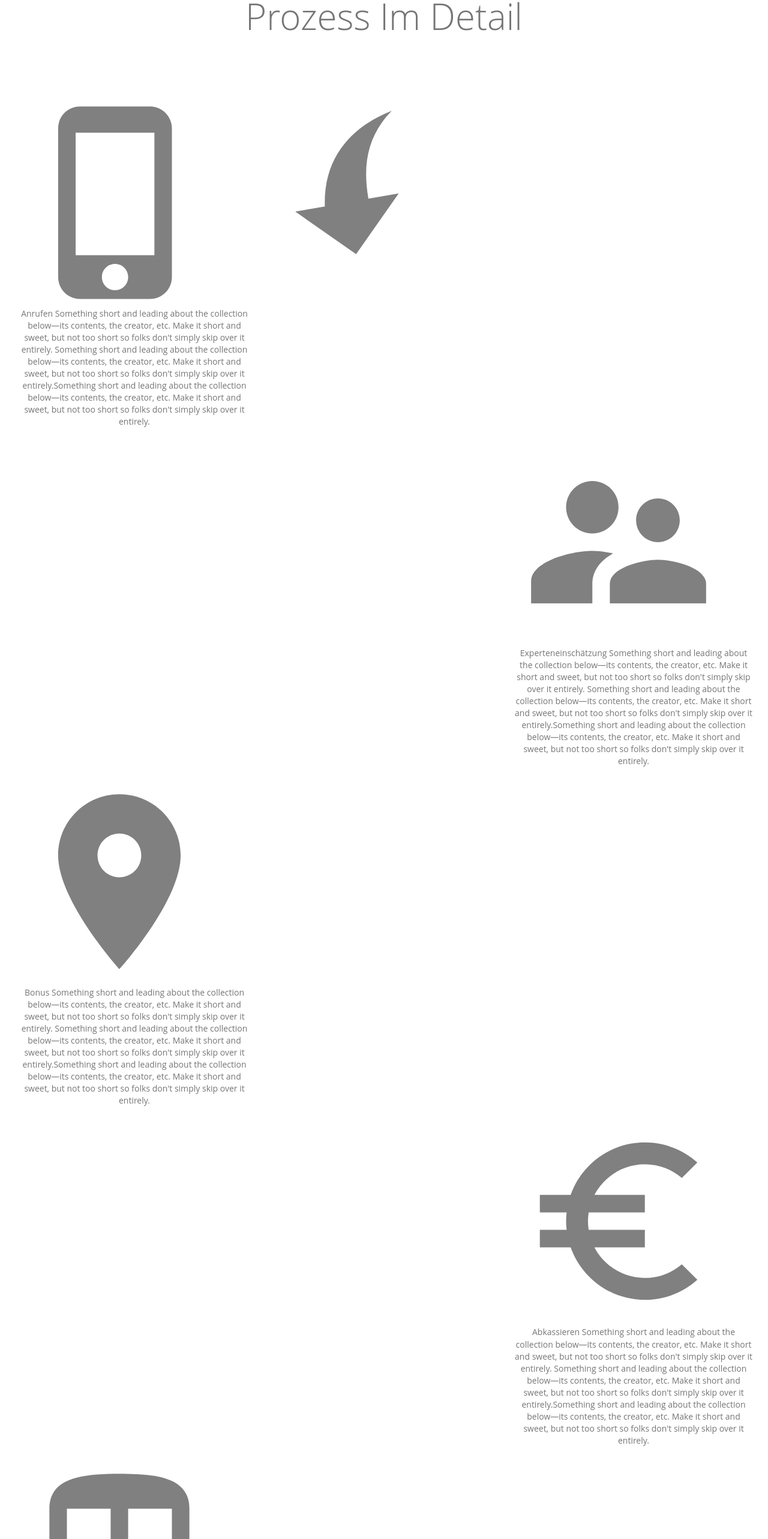
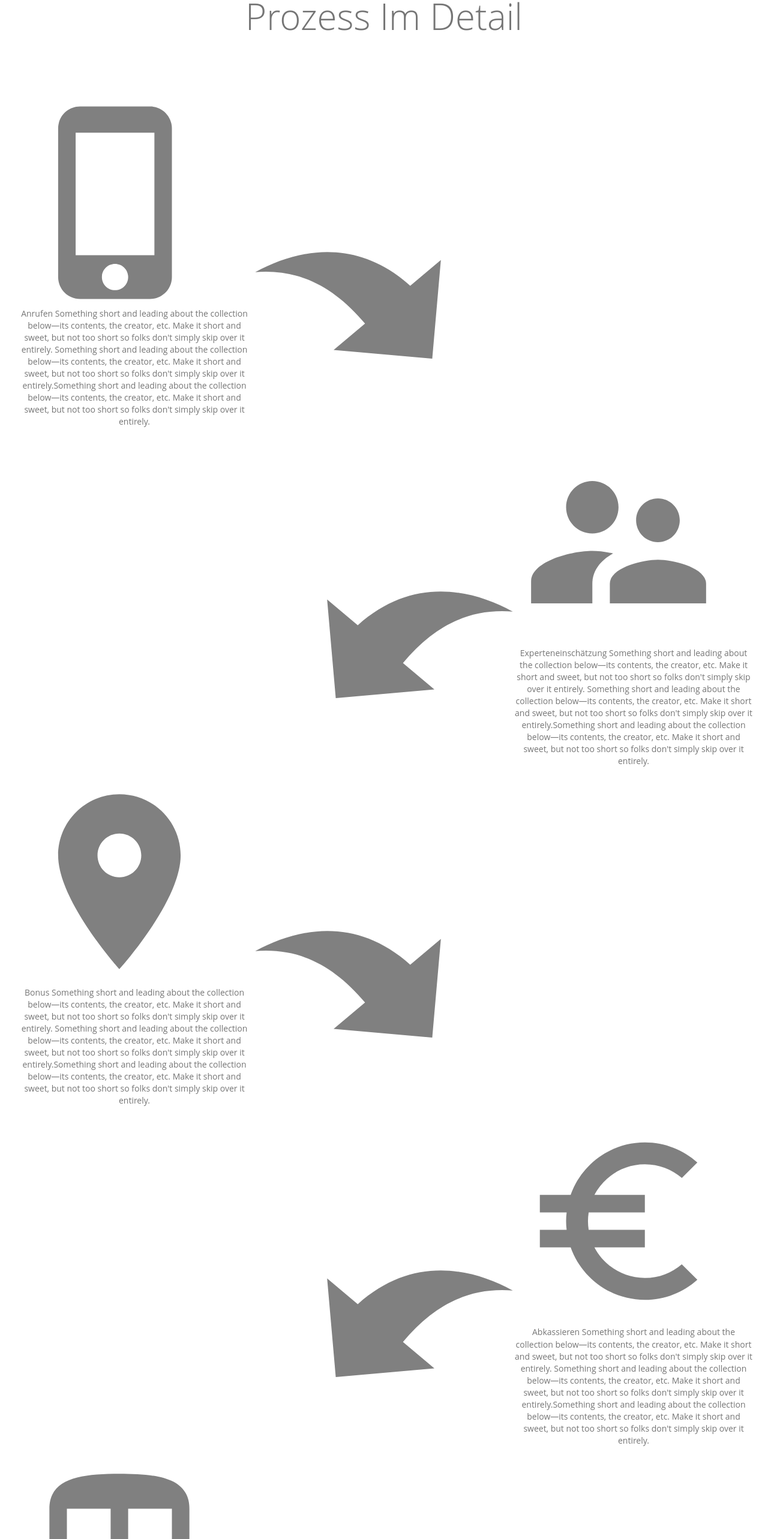
Before and after one commit to Sko007/wohnwagen, a React (Create React App) app: page / in a window 1280 px wide. Shown: the part 1320-3886 px from the top of the page at 60% size. Built offline with nearby package versions, Linux system fonts and the light colour scheme.

Commit message:
make arrows work

```diff
--- a/src/Pages/LandingPage.js
+++ b/src/Pages/LandingPage.js
@@ -359,10 +359,11 @@ export default function LandingPage() {
 								// className={classes.icon}
 								style={{
 									// transform: 'rotate(240deg)',
-									transform: 'scaleY(-1)',
-									transform: 'rotate(260deg)',
-									height: 300,
-									width: 300,
+									// marginLeft: 90,
+									marginTop: 120,
+									transform: 'scaleX(-1) rotate(310deg)',
+									height: 400,
+									width: 400,
 									color: 'grey',
 								}}
 							></ReplyIcon>
@@ -373,6 +374,18 @@ export default function LandingPage() {
 							flexWrap="wrap"
 							className={classes.expert}
 						>
+							<ReplyIcon
+								// className={classes.icon}
+								style={{
+									// transform: 'rotate(240deg)',
+									// marginLeft: 90,
+									marginTop: 120,
+									transform: ' rotate(310deg)',
+									height: 400,
+									width: 400,
+									color: 'grey',
+								}}
+							></ReplyIcon>
 							<Box
 								display="flex"
 								flexDirection="column"
@@ -451,13 +464,40 @@ export default function LandingPage() {
 									don&apos;t simply skip over it entirely.
 								</Typography>
 							</Box>
+
+							<ReplyIcon
+								// className={classes.icon}
+								style={{
+									// transform: 'rotate(240deg)',
+									// marginLeft: 90,
+									marginTop: 120,
+									transform: 'scaleX(-1) rotate(310deg)',
+									height: 400,
+									width: 400,
+									color: 'grey',
+								}}
+							></ReplyIcon>
 						</Box>
+
 						<Box
 							display="flex"
 							flexWrap="wrap"
 							justifyContent="flex-end"
 							className={classes.cash}
 						>
+							<ReplyIcon
+								// className={classes.icon}
+								style={{
+									// transform: 'rotate(240deg)',
+									// marginLeft: 90,
+									marginTop: 120,
+									transform: ' rotate(310deg)',
+									height: 400,
+									width: 400,
+									color: 'grey',
+								}}
+							></ReplyIcon>
+
 							<Box
 								display="flex"
 								flexDirection="column"
@@ -610,25 +650,7 @@ export default function LandingPage() {
 						>
 							Autohaus Benkel
 						</Typography> */}
-						<Typography
-							variant="h5"
-							align="center"
-							color="textSecondary"
-							paragraph
-							style={{ marginTop: 80 }}
-						>
-							Something short and leading about the collection
-							below—its contents, the creator, etc. Make it short
-							and sweet, but not too short so folks don&apos;t
-							simply skip over it entirely. Something short and
-							leading about the collection below—its contents, the
-							creator, etc. Make it short and sweet, but not too
-							short so folks don&apos;t simply skip over it
-							entirely.Something short and leading about the
-							collection below—its contents, the creator, etc.
-							Make it short and sweet, but not too short so folks
-							don&apos;t simply skip over it entirely.
-						</Typography>
+
 						<div className={classes.heroButtons}>
 							<Grid container spacing={2} justify="center">
 								<Grid item></Grid>
```
